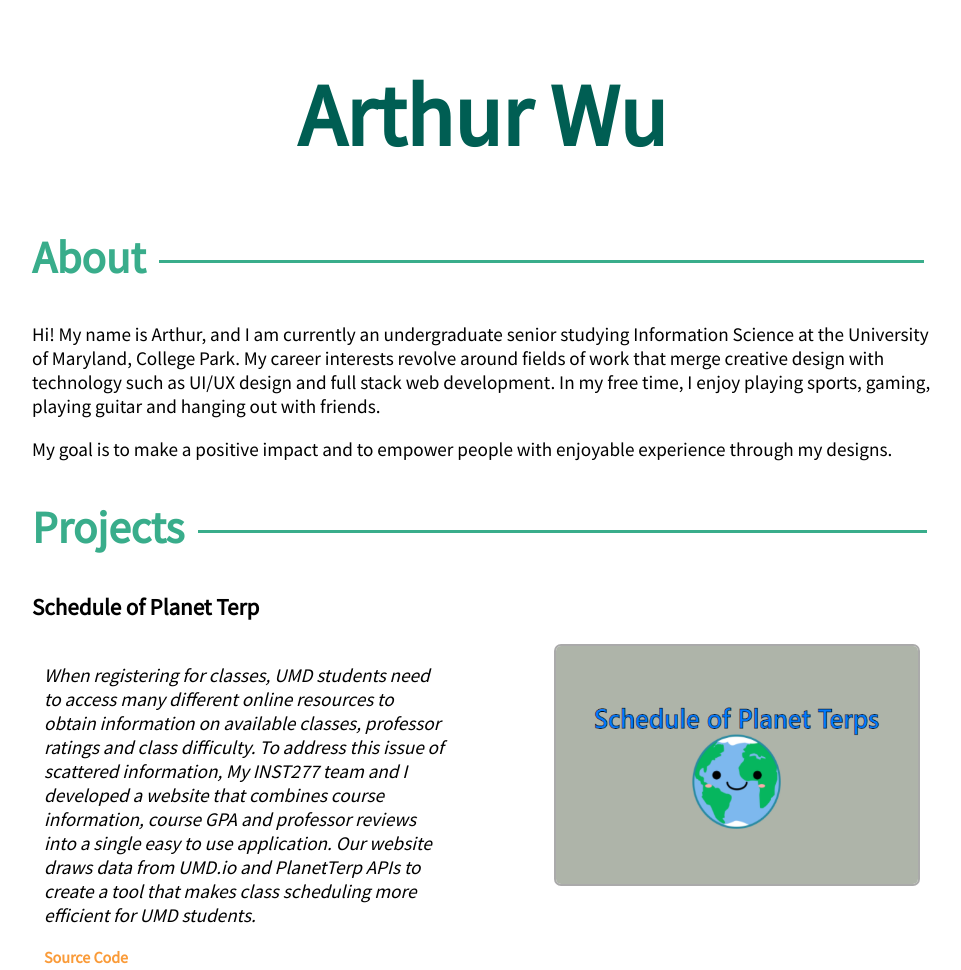
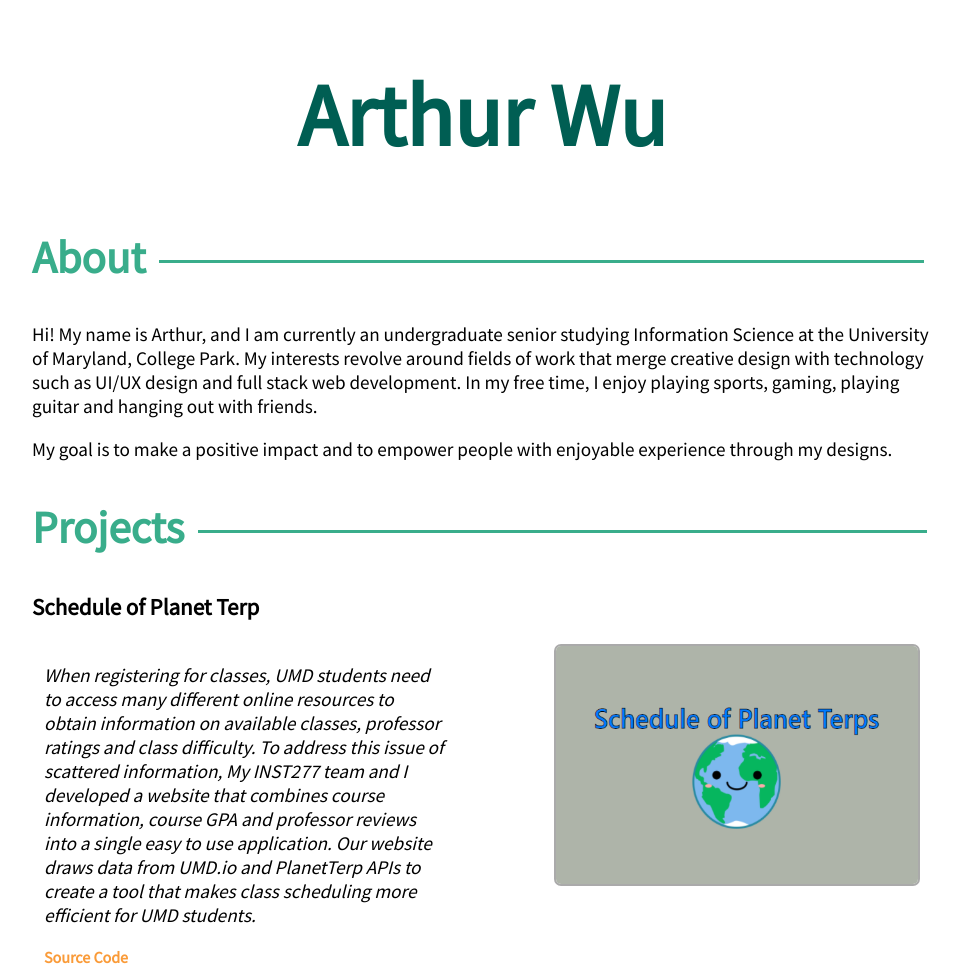
Before and after one commit to warthur123/warthur123.github.io, a plain HTML site: page index.html in a window 1280 px wide. Shown: the top 970 px of the page, without its empty margins (158-1119 px from the left). Drawn offline with Linux system fonts and the light colour scheme.

Commit message:
Update index.html

```diff
--- a/index.html
+++ b/index.html
@@ -26,7 +26,7 @@
         <p class="about-text">
           Hi! My name is Arthur, and I am currently an undergraduate senior
           studying Information Science at the University of Maryland, College
-          Park. My career interests revolve around fields of work that merge
+          Park. My interests revolve around fields of work that merge
           creative design with technology such as UI/UX design and full stack
           web development. In my free time, I enjoy playing sports, gaming,
           playing guitar and hanging out with friends.
```
